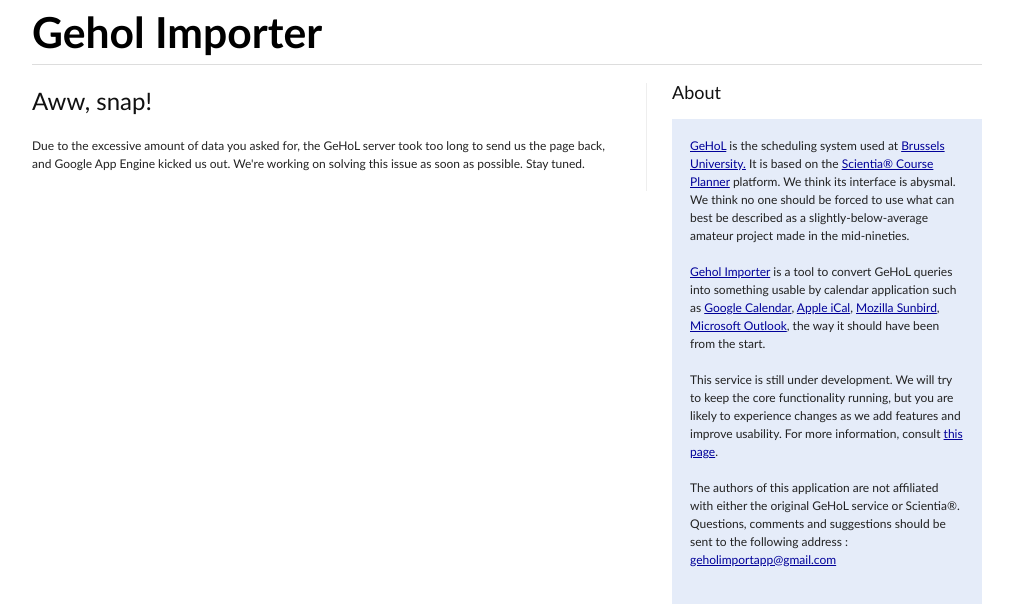
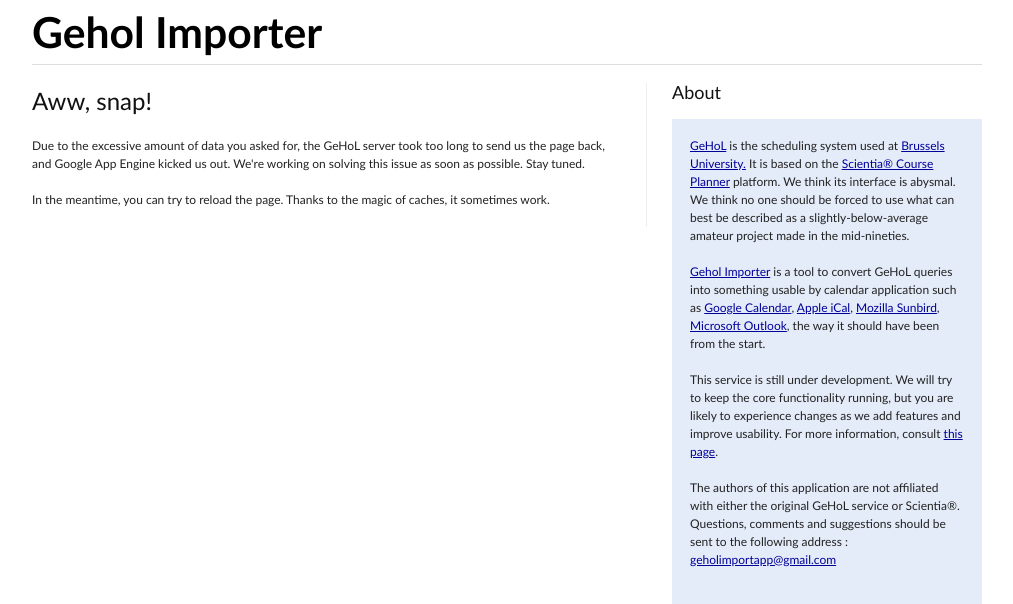
Before and after one commit to sevas/geholimportapp, a Python web app: template templates/deadline_exceeded.html in a window 1280 px wide. Shown: the top 604 px of the page, without its empty margins (133-1146 px from the left). Run offline with Jinja, Linux system fonts and the light colour scheme; the template is opened without the code that fills it, so the values that code supplies are empty.

Commit message:
added the "try reloading" advice

```diff
--- a/templates/deadline_exceeded.html
+++ b/templates/deadline_exceeded.html
@@ -12,5 +12,8 @@
   Due to the excessive amount of data you asked for, the GeHoL server took too long to send us the page back, and Google App Engine kicked us out.
   We're working on solving this issue as soon as possible. Stay tuned.
 </p>
+<p>
+ In the meantime, you can try to reload the page. Thanks to the magic of caches, it sometimes work.
+</p>
 
 {% endblock %}
```
